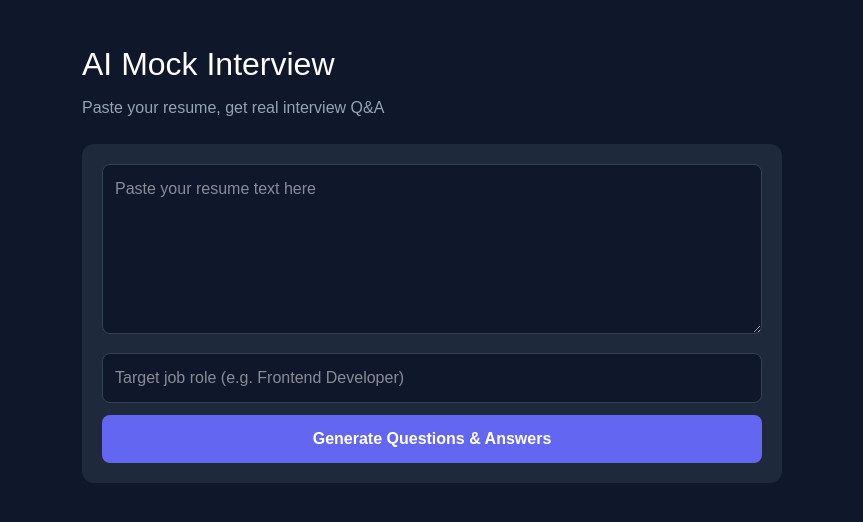
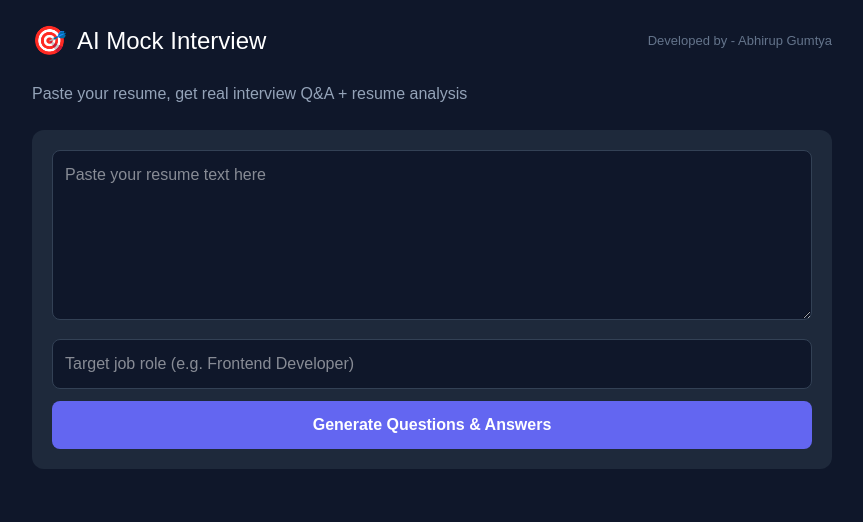
Before and after one commit to Abhirup2728/mock-interview-ai, a Next.js app: page / in a window 1280 px wide. Shown: the top 522 px of the page, without its empty margins (208-1071 px from the left). Built offline with nearby package versions, Linux system fonts and the light colour scheme.

Commit message:
add scoring and suggestions UI

```diff
--- a/app/page.tsx
+++ b/app/page.tsx
@@ -4,26 +4,34 @@ import { useState } from "react";
 export default function Home() {
   const [resume, setResume] = useState("");
   const [role, setRole] = useState("");
-  const [items, setItems] = useState<{ question: string; answer: string }[]>([]);
+  const [data, setData] = useState<any>(null);
   const [loading, setLoading] = useState(false);
 
   async function handleGenerate() {
     setLoading(true);
-    setItems([]);
+    setData(null);
     const res = await fetch("/api/generate", {
       method: "POST",
       body: JSON.stringify({ resume, role }),
     });
-    const data = await res.json();
-    setItems(data.items || []);
+    const result = await res.json();
+    setData(result);
     setLoading(false);
   }
 
   return (
-    <div style={{ minHeight: "100vh", background: "#0f172a", padding: "40px 20px" }}>
-      <div style={{ maxWidth: 700, margin: "0 auto", fontFamily: "sans-serif" }}>
-        <h1 style={{ color: "#fff", fontSize: 32, marginBottom: 8 }}>AI Mock Interview</h1>
-        <p style={{ color: "#94a3b8", marginBottom: 24 }}>Paste your resume, get real interview Q&A</p>
+    <div style={{ minHeight: "100vh", background: "#0f172a", padding: "20px" }}>
+      <div style={{ maxWidth: 800, margin: "0 auto", fontFamily: "sans-serif" }}>
+
+        <div style={{ display: "flex", justifyContent: "space-between", alignItems: "center", marginBottom: 20 }}>
+          <div style={{ display: "flex", alignItems: "center", gap: 10 }}>
+            <div style={{ fontSize: 28 }}>🎯</div>
+            <h1 style={{ color: "#fff", fontSize: 24, margin: 0 }}>AI Mock Interview</h1>
+          </div>
+          <p style={{ color: "#64748b", fontSize: 13, margin: 0 }}>Developed by - Abhirup Gumtya</p>
+        </div>
+
+        <p style={{ color: "#94a3b8", marginBottom: 24 }}>Paste your resume, get real interview Q&A + resume analysis</p>
 
         <div style={{ background: "#1e293b", padding: 20, borderRadius: 12, marginBottom: 20 }}>
           <textarea
@@ -44,11 +52,48 @@ export default function Home() {
             disabled={loading}
             style={{ width: "100%", padding: 12, borderRadius: 8, border: "none", background: "#6366f1", color: "#fff", fontWeight: 600, cursor: "pointer" }}
           >
-            {loading ? "Generating..." : "Generate Questions & Answers"}
+            {loading ? "Analyzing..." : "Generate Questions & Answers"}
           </button>
         </div>
 
-        {items.map((item, i) => (
+        {data && data.matchScore !== undefined && (
+          <div style={{ background: "#1e293b", padding: 20, borderRadius: 12, marginBottom: 20 }}>
+            <p style={{ color: "#818cf8", fontWeight: 700, fontSize: 18, marginBottom: 12 }}>Resume Match Score: {data.matchScore}%</p>
+
+            {data.missingKeywords && (
+              <div style={{ marginBottom: 16 }}>
+                <p style={{ color: "#fbbf24", fontWeight: 600, marginBottom: 6 }}>Missing Keywords</p>
+                <div style={{ display: "flex", flexWrap: "wrap", gap: 8 }}>
+                  {data.missingKeywords.map((k: string, i: number) => (
+                    <span key={i} style={{ background: "#422006", color: "#fbbf24", padding: "4px 10px", borderRadius: 20, fontSize: 13 }}>{k}</span>
+                  ))}
+                </div>
+              </div>
+            )}
+
+            {data.skillsToImprove && (
+              <div style={{ marginBottom: 16 }}>
+                <p style={{ color: "#f87171", fontWeight: 600, marginBottom: 6 }}>Skills to Improve</p>
+                <div style={{ display: "flex", flexWrap: "wrap", gap: 8 }}>
+                  {data.skillsToImprove.map((k: string, i: number) => (
+                    <span key={i} style={{ background: "#450a0a", color: "#f87171", padding: "4px 10px", borderRadius: 20, fontSize: 13 }}>{k}</span>
+                  ))}
+                </div>
+              </div>
+            )}
+
+            {data.suggestions && (
+              <div>
+                <p style={{ color: "#4ade80", fontWeight: 600, marginBottom: 6 }}>Suggestions to Crack This Role</p>
+                {data.suggestions.map((s: string, i: number) => (
+                  <p key={i} style={{ color: "#e2e8f0", fontSize: 14, marginBottom: 4 }}>✓ {s}</p>
+                ))}
+              </div>
+            )}
+          </div>
+        )}
+
+        {data && data.items && data.items.map((item: any, i: number) => (
           <div key={i} style={{ background: "#1e293b", padding: 16, borderRadius: 12, marginBottom: 12 }}>
             <p style={{ color: "#818cf8", fontWeight: 600, marginBottom: 8 }}>Q{i + 1}: {item.question}</p>
             <p style={{ color: "#e2e8f0" }}>{item.answer}</p>
```
Also changed, not shown: app/api/generate/route.ts (+13 -6 lines).
